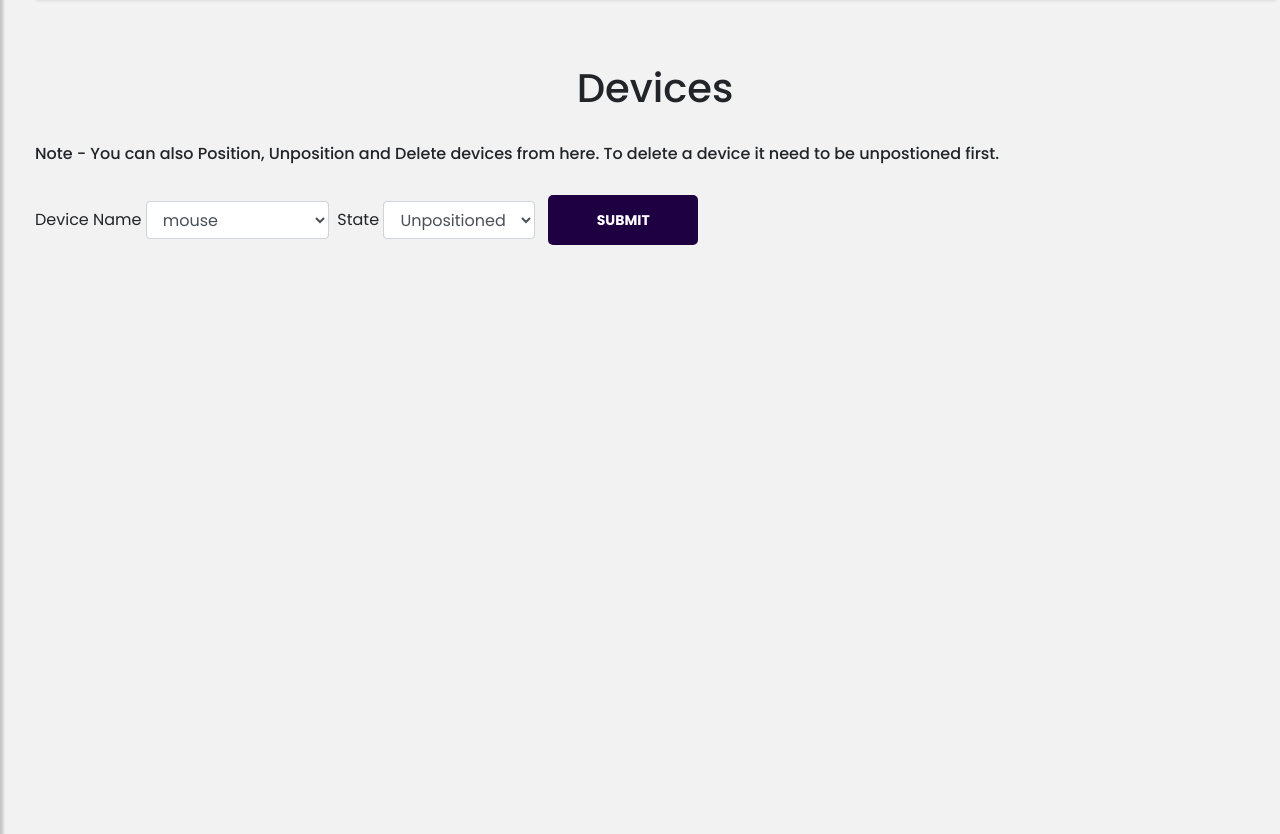
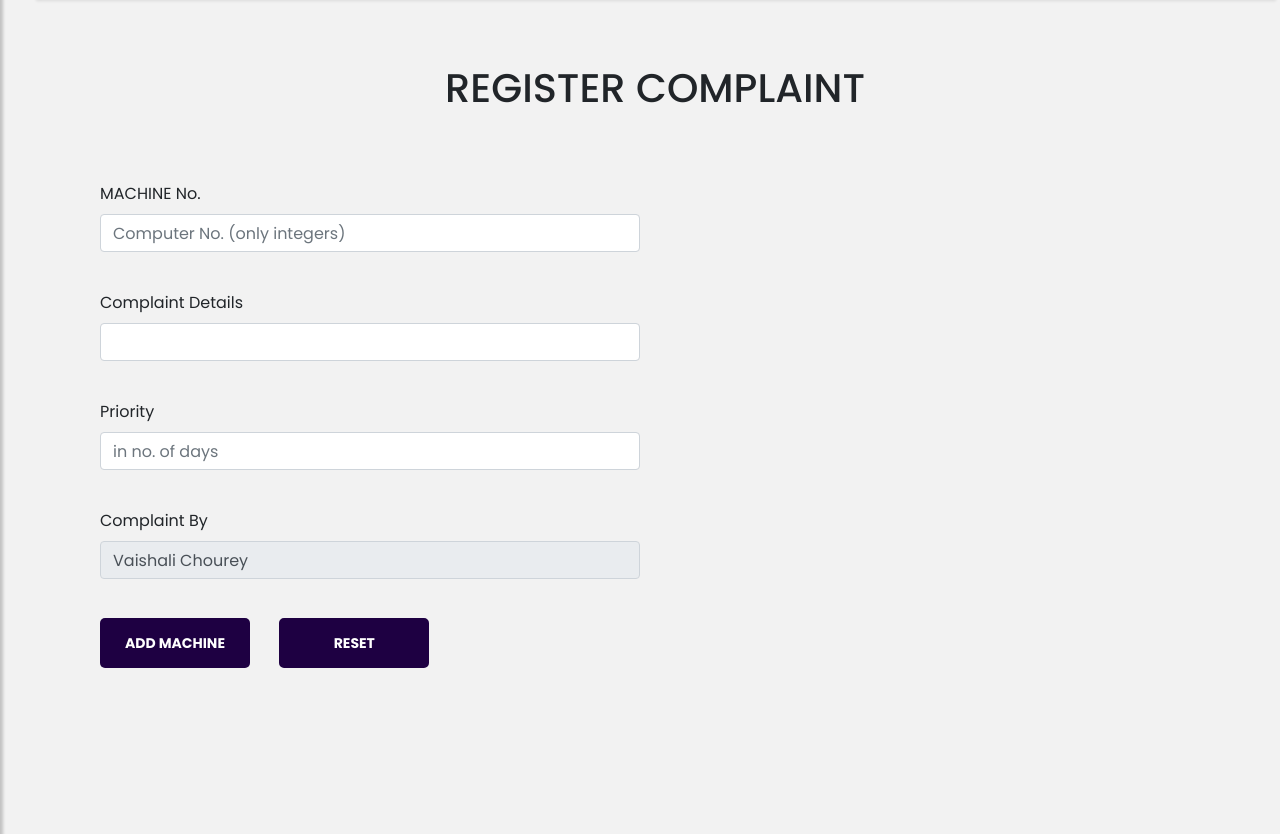
Before and after one commit to thejaynesh/Machine_Tracking, a PHP site: page /complaint_formv2.php in a window 1280 px wide. Shown: the part 90-924 px from the top of the page. Run offline with PHP 8.4, Linux system fonts and the light colour scheme; a user stored in the database is signed in; data comes from the database, SQL or seed files in the repository; some libraries are stand-ins or nearby versions.

Commit message:
Update complaint_formv2.php

```diff
--- a/complaint_formv2.php
+++ b/complaint_formv2.php
@@ -1,15 +1,87 @@
 <?php
     session_start();
-    if( !isset($_SESSION['id']) )
+    require_once "pdo.php";
+
+    if(isset($_POST['cancel']))
     {
-        die('ACCESS DENIED');
+        header("Location: index.php");
+        return;
     }
-    if( $_SESSION['role'] != '0' )
+    if(!isset($_SESSION['id']))
     {
-        die('ACCESS DENIED');
+        die("Please Login First");
     }
-    require_once "pdo.php";
+    else
+    {
+        $stmt=$pdo->prepare("SELECT first_name,last_name FROM member WHERE member_id = :id");
+        $stmt->execute(array(":id"=>$_SESSION['id']));
+        $row = $stmt->fetch(PDO::FETCH_ASSOC);
+        $name = $row['first_name'].' '.$row['last_name'];
+    }
+    if(isset($_POST['mac_addr']) )
+    {
+        if ( strlen($_POST['mac_addr']) < 1 || strlen($_POST['details']) < 1 || strlen($_POST['priority']) < 1 || strlen($_POST['name']) < 1)
+        {
+            $_SESSION['error'] = "All Fields are required";
+            header('Location: complaint_formv2.php');
+            return;
+        }
+        else
+        {
+                $stmt = $pdo->prepare('SELECT * FROM machine WHERE MAC_ADDR = :mac_addr');
+                $stmt->execute(array(':mac_addr' => $_POST['mac_addr']));
+                $row = $stmt->fetch(PDO::FETCH_ASSOC);
+                if($row=== FALSE)
+                {
+                    $_SESSION['error'] = "Invalid MAC ADDRESS";
+                    header('Location: complaint_formv2.php');
+                    return;
+                }
+                $mid = $row['machine_id'];
+
+                $stmt = $pdo->prepare('SELECT * FROM complaint_book WHERE machine_id = :mid AND completed IS NULL');
+                $stmt->execute(array(':mid' => $mid));
+                $row = $stmt->fetch(PDO::FETCH_ASSOC);
+
+                $stmt2 = $pdo->prepare('SELECT * FROM machine WHERE machine_id = :mid AND state = "INACTIVE"');
+                $stmt2->execute(array(':mid' => $mid));
+                $row2 = $stmt2->fetch(PDO::FETCH_ASSOC);
+
+                if($row === FALSE && $row2 === FALSE)
+                {
+                    $_POST['dop']=date('y-m-d',strtotime($_POST['dop']));
+                $stmt = $pdo->prepare('INSERT INTO complaint_book (date_of_complaint, machine_id, complaint_details, priority, complaint_by) VALUES (:doc, :mid, :cd, :priority, :complaint_by)');
+                    $stmt->execute(array(':doc' => date('y-m-d'), ':mid' => $mid, ':cd' => $_POST['details'], ':priority' => $_POST['priority'], ':complaint_by' => $_POST['name']));
+                $_SESSION['success'] = "Complaint Registered Successfully";
+                    if(isset($_SESSION['id']))
+                    {
+                        header('Location: homev2.php');
+                        return;
+                    }
+                    else
+                    {
+                        header('Location: index.php');
+                        return;
+                    }
+                }
+                else
+                {
+                    $_SESSION['success'] = "Complaint for this machine already exists";
+                    if(isset($_SESSION['id']))
+                    {
+                        header('Location: homev2.php');
+                        return;
+                    }
+                    else
+                    {
+                        header('Location: index.php');
+                        return;
+                    }
+                }
+        }
+    }
 ?>
+
 <html>
 
 <head>
@@ -83,9 +155,10 @@ td:hover{
             </nav>
             <br>
 
-   <center><h1>Devices</h1></center>
-   <br>
-   <h6>Note - You can also Position, Unposition and Delete devices from here. To delete a device it need to be unpostioned first.</h6><br>
+   <center><h1>REGISTER COMPLAINT</h1></center>
+
+
+    <div id="error" style="color: red; margin-left: 90px; margin-bottom: 20px;"></div>
     <?php
         if ( isset($_SESSION['error']) )
         {
@@ -98,212 +171,33 @@ td:hover{
             unset($_SESSION['success']);
         }
     ?>
-    <form method="post" class="form-inline">
-            <label id="processor">Device Name&nbsp</label>
-                <select class="form-control" id="chillana" name="chillana">
-                    <?php
-                        $qr=$pdo->query("SELECT DISTINCT(name) from name");
-                        while($row=$qr->fetch(PDO::FETCH_ASSOC))
-                        {
-                            echo "<option>". $row['name']."</option>";
-                        }
-                    ?>
-                </select>
 
-            <label id="state">&nbsp&nbspState</label>&nbsp
-                <select class="form-control" id="state" name="state">
-                    <option value="0">Unpositioned</option>
-                    <option value="1">Positioned</option>
-                    <option value="2">Issued</option>
-                </select>
+    <form method="POST" action="complaint_formv2.php" class="register-form">
+    <div class="form-row">
+    <div class="form-group">
+    <div class="form-input">
+    <label>MACHINE No. </label>
+    <input type="text" name="mac_addr" required="" class="form-control" id="mac_addr" onchange="Number('mac_addr')" placeholder="Computer No. (only integers)"> </div><br/>
 
-            &nbsp &nbsp<div class="form-submit"><input class="Submit" id="Submit" type="submit" name="submit"></div>
-        </form>
+    <div class="form-input">
+    <label>Complaint Details </label>
+    <input type="text" name="details" required="" class="form-control"> </div><br/>
 
-    <?php
+    <div class="form-input">
+    <label>Priority</label>
+    <input type="number" name="priority" required="" placeholder="in no. of days" class="form-control" id="priority"> </div><br/>
 
+    <div class="form-input">
+    <label>Complaint By </label>
+    <input type="text" value = '<?= $name ?>' disabled="" required="" class="form-control" id="cname" onchange="Names('cname')"> </div><br/>
+    <input type="text" name="name" hidden="" value = '<?=$name?>'>
 
-        //echo('<p><a href="logout.php">Logout</a></p>');
-        if(isset($_POST['chillana']))
-        {
-            $stmtcnt = $pdo->query("SELECT COUNT(*) FROM hardware");
-            $row = $stmtcnt->fetch(PDO::FETCH_ASSOC);
-            if($row['COUNT(*)']!=='0')
-            {
-                $i=1;
-                $stmtread=$pdo->prepare("SELECT name_id from name where name =:name");
-                $stmtread->execute(array(":name"=>$_POST['chillana']));
-                $nameid=$stmtread->fetch(PDO::FETCH_ASSOC);
+    <div class="form-submit">
 
-                $stmtread = $pdo->prepare("SELECT * FROM hardware  where name= :name AND state=:state ORDER BY name");
-                $stmtread->execute(array(":name"=>$nameid['name_id'],":state"=>$_POST['state']));
-                echo ("<table class=\"table table-striped\">
-                    <tr> <th>S.no.</th><th>Name</th><th>description</th><th>Company</th><th>GRN</th><th>Supplier</th><th>State</th><th>Date of Purchase</th><th>Action</th></tr>");
-                while ( $row = $stmtread->fetch(PDO::FETCH_ASSOC) )
-                {
-                    $stmtn = $pdo->prepare("SELECT name FROM company where company_id = :cname ");
-                    $stmtn->execute(array(':cname' => $row['company']));
-                    $cname = $stmtn->fetch(PDO::FETCH_ASSOC);
-
-                    $supplier = $pdo->prepare("SELECT supname FROM supplier where sup_id = :sid");
-                    $supplier->execute(array(':sid' => $row['supplier']));
-                    $supplierid = $supplier->fetch(PDO::FETCH_ASSOC);
-
-                    $spec = $pdo->prepare("SELECT spec FROM specification where spec_id = :spec_id");
-                    $spec->execute(array(':spec_id' => $row['description']));
-                    $specn = $spec->fetch(PDO::FETCH_ASSOC);
-
-                    echo ("<tr>");
-                    echo ("<td>");
-                    echo($i);
-                    echo("</td>");
-
-                    echo ("<td>");
-                    echo(htmlentities($_POST['chillana']));
-                    echo ("</td>");
-
-
-                    echo ("<td>");
-                    echo($specn['spec']);
-                    echo ("</td>");
-
-
-                   // echo ("<td>");
-                   // echo(htmlentities($row['description']));
-                    //echo ("</td>");
-
-                    echo ("<td>");
-                    echo(htmlentities($cname['name']));
-                    echo ("</td>");
-                    echo ("<td>");
-                    echo(htmlentities($row['grn']));
-                    echo ("</td>");
-                    echo ("<td>");
-                    echo(htmlentities($supplierid['supname']));
-                    echo ("</td>");
-                    echo ("<td>");
-                    if($_POST['state']==0)
-                        echo "Unpositoned";
-                    else if($_POST['state']==1)
-                        echo "Positioned";
-                    else if($_POST['state']==2)
-                        echo "Issued";
-                    echo ("</td>")  ;
-                    echo ("<td>");
-                    echo(htmlentities($row['DOP']));
-                    echo("</td>");
-                    echo ("<td>");
-                    if($_POST['state']==0)
-                    {
-                        echo('<a class="link-black" href="deletedevv2.php?dev_id='.$row['hardware_id'].'">'. 'Delete Device ' . '</a>');
-
-                        $flag=0;
-                        $stmtcheck = $pdo->prepare("SELECT * FROM machine where processor = :hid");
-                        $stmtcheck->execute(array(':hid' => $row['hardware_id']));
-                        $rowcheck = $stmtcheck->fetch(PDO::FETCH_ASSOC);
-                        if($rowcheck != FALSE)
-                        {
-                            $flag++;
-                        }
-                        $stmtcheck = $pdo->prepare("SELECT * FROM machine where ram = :hid");
-                        $stmtcheck->execute(array(':hid' => $row['hardware_id']));
-                        $rowcheck = $stmtcheck->fetch(PDO::FETCH_ASSOC);
-                        if($rowcheck != FALSE)
-                        {
-                            $flag++;
-                        }
-                        $stmtcheck = $pdo->prepare("SELECT * FROM machine where memory = :hid");
-                        $stmtcheck->execute(array(':hid' => $row['hardware_id']));
-                        $rowcheck = $stmtcheck->fetch(PDO::FETCH_ASSOC);
-                        if($rowcheck != FALSE)
-                        {
-                            $flag++;
-                        }
-                        $stmtcheck = $pdo->prepare("SELECT * FROM machine where monitor = :hid");
-                        $stmtcheck->execute(array(':hid' => $row['hardware_id']));
-                        $rowcheck = $stmtcheck->fetch(PDO::FETCH_ASSOC);
-                        if($rowcheck != FALSE)
-                        {
-                            $flag++;
-                        }
-                        $stmtcheck = $pdo->prepare("SELECT * FROM machine where keyboard = :hid");
-                        $stmtcheck->execute(array(':hid' => $row['hardware_id']));
-                        $rowcheck = $stmtcheck->fetch(PDO::FETCH_ASSOC);
-                        if($rowcheck != FALSE)
-                        {
-                            $flag++;
-                        }
-                        $stmtcheck = $pdo->prepare("SELECT * FROM machine where mouse = :hid");
-                        $stmtcheck->execute(array(':hid' => $row['hardware_id']));
-                        $rowcheck = $stmtcheck->fetch(PDO::FETCH_ASSOC);
-                        if($rowcheck != FALSE)
-                        {
-                            $flag++;
-                        }
-
-                        if($flag==0)
-                        echo('<a class="link-black" href="posdevv2.php?dev_id='.$row['hardware_id'].'">'. ' / Position Device ' . '</a>');
-                    }
-                    else if($_POST['state']==2)
-                    {
-                        echo('<a class="link-black" href="returndevv2.php?dev_id='.$row['hardware_id'].'">'. 'Return Device ' . '</a>');
-                    }
-                    else if($_POST['state']==1)
-                    {
-                        $flag=0;
-                        $stmtcheck = $pdo->prepare("SELECT * FROM machine where processor = :hid");
-                        $stmtcheck->execute(array(':hid' => $row['hardware_id']));
-                        $rowcheck = $stmtcheck->fetch(PDO::FETCH_ASSOC);
-                        if($rowcheck != FALSE)
-                        {
-                            $flag++;
-                        }
-                        $stmtcheck = $pdo->prepare("SELECT * FROM machine where ram = :hid");
-                        $stmtcheck->execute(array(':hid' => $row['hardware_id']));
-                        $rowcheck = $stmtcheck->fetch(PDO::FETCH_ASSOC);
-                        if($rowcheck != FALSE)
-                        {
-                            $flag++;
-                        }
-                        $stmtcheck = $pdo->prepare("SELECT * FROM machine where memory = :hid");
-                        $stmtcheck->execute(array(':hid' => $row['hardware_id']));
-                        $rowcheck = $stmtcheck->fetch(PDO::FETCH_ASSOC);
-                        if($rowcheck != FALSE)
-                        {
-                            $flag++;
-                        }
-                        $stmtcheck = $pdo->prepare("SELECT * FROM machine where monitor = :hid");
-                        $stmtcheck->execute(array(':hid' => $row['hardware_id']));
-                        $rowcheck = $stmtcheck->fetch(PDO::FETCH_ASSOC);
-                        if($rowcheck != FALSE)
-                        {
-                            $flag++;
-                        }
-                        $stmtcheck = $pdo->prepare("SELECT * FROM machine where keyboard = :hid");
-                        $stmtcheck->execute(array(':hid' => $row['hardware_id']));
-                        $rowcheck = $stmtcheck->fetch(PDO::FETCH_ASSOC);
-                        if($rowcheck != FALSE)
-                        {
-                            $flag++;
-                        }
-                        $stmtcheck = $pdo->prepare("SELECT * FROM machine where mouse = :hid");
-                        $stmtcheck->execute(array(':hid' => $row['hardware_id']));
-                        $rowcheck = $stmtcheck->fetch(PDO::FETCH_ASSOC);
-                        if($rowcheck != FALSE)
-                        {
-                            $flag++;
-                        }
-
-                        if($flag==0)
-                        echo('<a class="link-black" href="unposdevv2.php?dev_id='.$row['hardware_id'].'">'. ' Unposition Device ' . '</a>');
-                    }
-                    echo("</td>");
-                    $i++;
-                }
-                echo('</table>');
-            }
-        }
-    ?>
+    <input type="submit" value="Add Machine" name="add" id="Submit" class="Submit">
+    <input type="reset" value="Reset" class="submit" id="reset" name="reset" />
+        </div>
+    </form>
    </div>
     </div>
 
```
